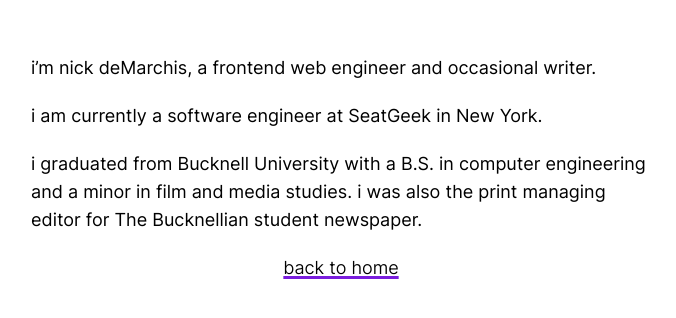
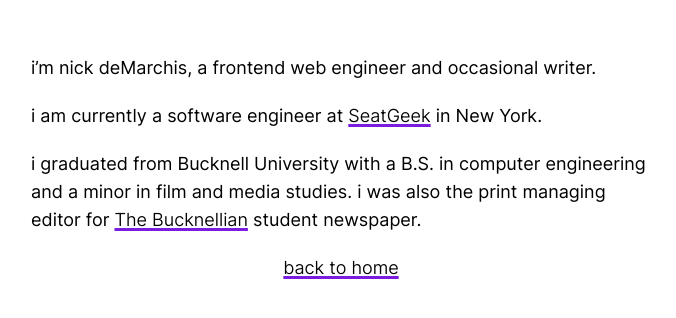
Before and after one commit to ndemarchis/portfolio-mdx, a Next.js app: page /about in a window 1280 px wide. Shown: the part 232-550 px from the top of the page, without its empty margins (299-975 px from the left). Built offline with nearby package versions, Linux system fonts and the light colour scheme.

Commit message:
Revert "page imports"
This reverts commit fd262315050a9ee8bb2111f7b9abc8d75da6a441.

```diff
--- a/pages/articles/[slug].tsx
+++ b/pages/articles/[slug].tsx
@@ -5,7 +5,7 @@ import { serialize } from "next-mdx-remote/serialize";
 import dynamic from "next/dynamic";
 import Head from "next/head";
 import Link from "next/link";
-import NextImage from "next/legacy/image";
+import NextImage from "next/image";
 import path from "path";
 import ExtLink from "../../src/components/Link";
 import { articleFilePaths, ARTICLES_PATH } from "../../utils/mdxUtils";
--- a/src/components/CustomImage.tsx
+++ b/src/components/CustomImage.tsx
@@ -1,4 +1,4 @@
-import Image from "next/legacy/image";
+import Image from 'next/image';
 
 export interface CustomImageProps extends React.ComponentProps<typeof Image>{
   customClassName?: string;
--- a/src/components/Entry.tsx
+++ b/src/components/Entry.tsx
@@ -24,7 +24,7 @@ const Link = ({
       );
     } else {
       return (
-        <InLink as={link.as} href={link.href} {...props} legacyBehavior>
+        <InLink as={link.as} href={link.href} {...props}>
           {children}
         </InLink>
       );
--- a/src/components/Link.tsx
+++ b/src/components/Link.tsx
@@ -13,9 +13,8 @@ const Link = ({
       href={props.href}
       target="_blank"
       rel="noreferrer noopener"
-      legacyBehavior
     >
-      {props.children}
+      <>{props.children}</>
     </NextLink>
   );
 };
```
